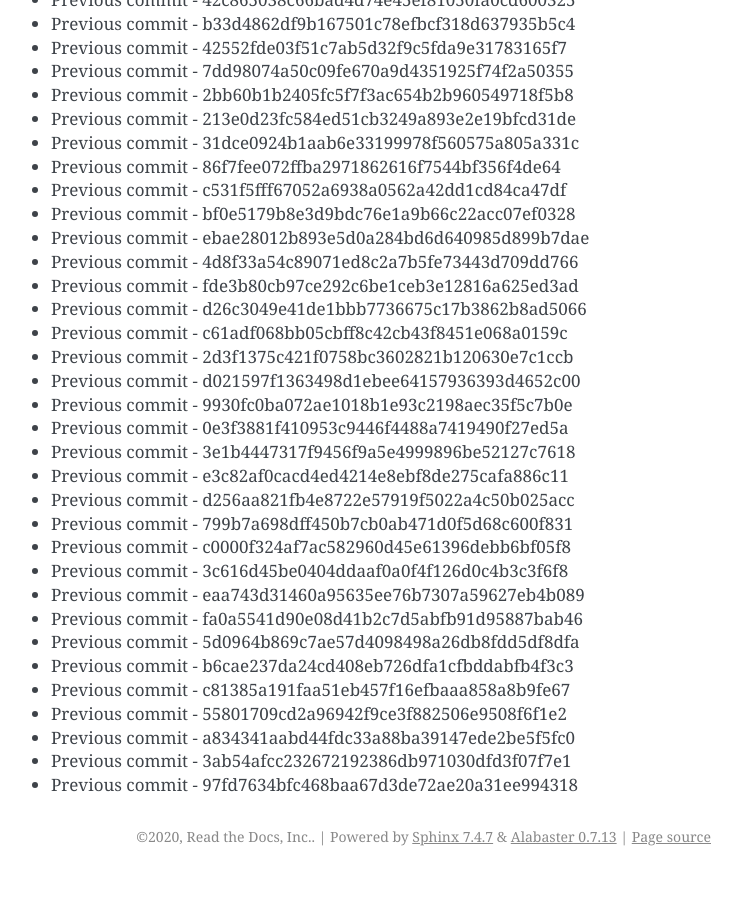
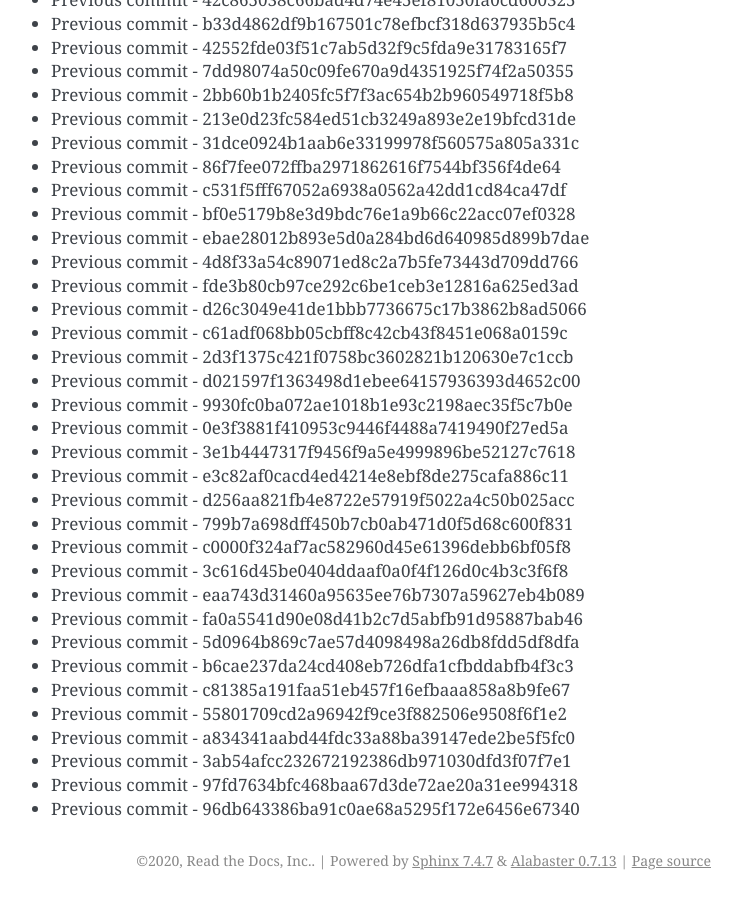
Before and after one commit to readthedocs/rtd-git-stresstest, a Sphinx documentation site: the page built from docs/updates.rst, in a window 1280 px wide and 900 px high, scrolled down 52152 px. Shown: the whole window, without its empty margins (399-1141 px from the left). Built offline with Sphinx 7.4.7, drawn with Linux system fonts in a browser that asks for light colours; before the commit the page ends 53028 px from its top, so only the background shows below that.

Commit message:
Generating commit from previous: 96db643386ba91c0ae68a5295f172e6456e67340

```diff
--- a/docs/updates.rst
+++ b/docs/updates.rst
@@ -2223,3 +2223,4 @@ It can be tested for any performance characteristics.
 * Previous commit - a834341aabd44fdc33a88ba39147ede2be5f5fc0
 * Previous commit - 3ab54afcc232672192386db971030dfd3f07f7e1
 * Previous commit - 97fd7634bfc468baa67d3de72ae20a31ee994318
+* Previous commit - 96db643386ba91c0ae68a5295f172e6456e67340
```
